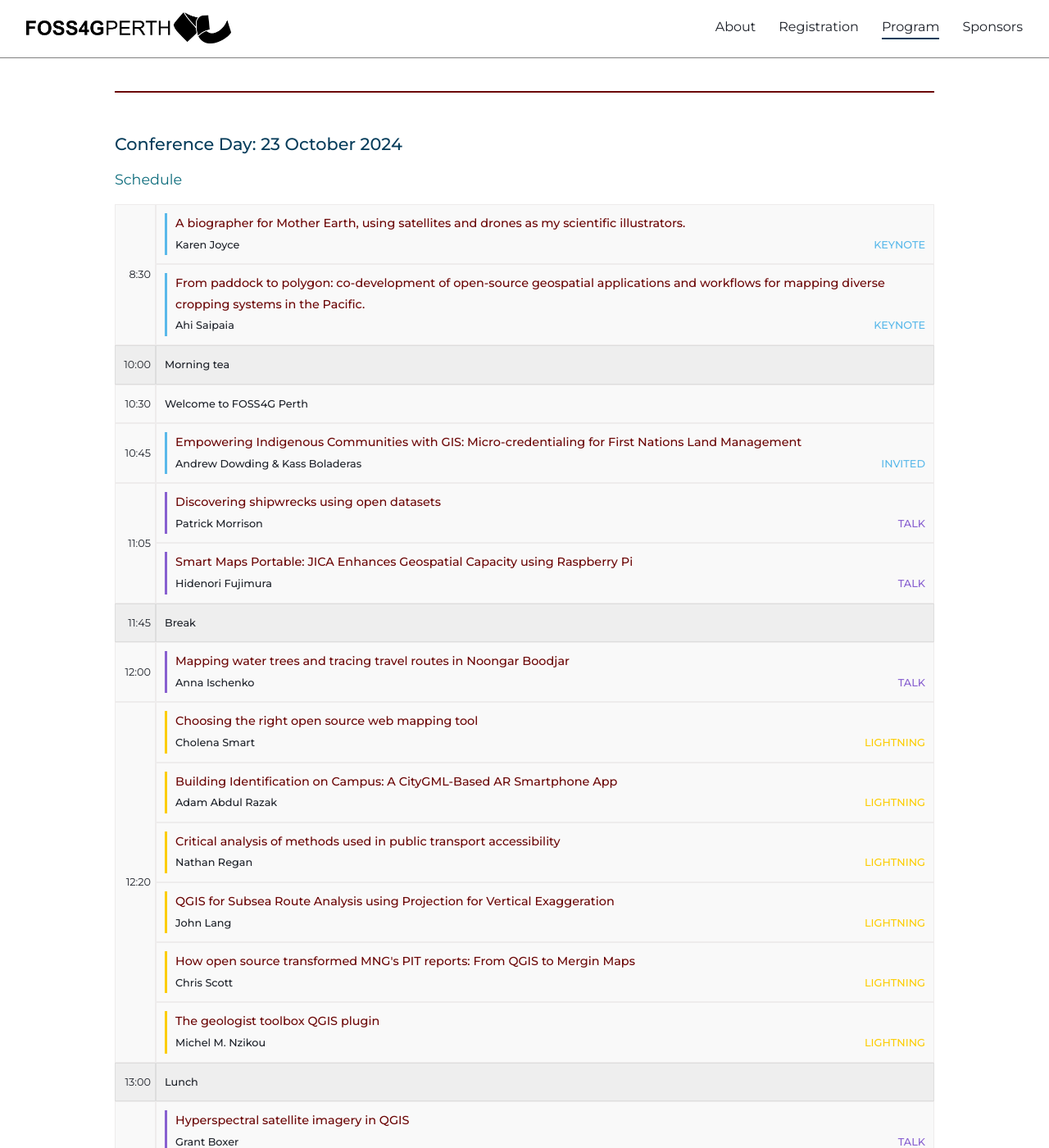
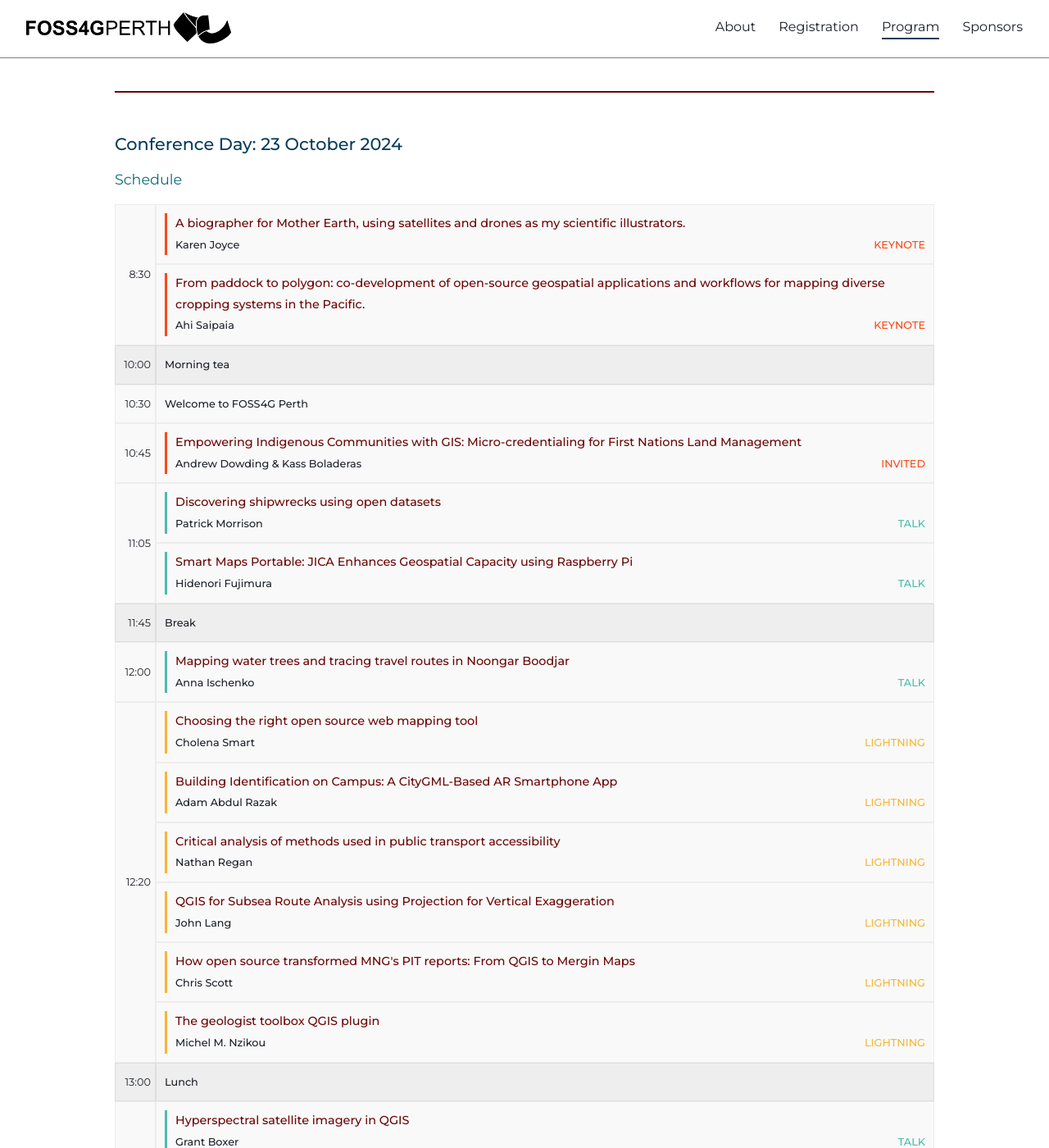
Before and after one commit to foss4g-perth-org/foss4g-perth-org.github.io, a Jekyll site: the page built from program.md, in a window 1280 px wide and 1400 px high, scrolled down 360 px. Shown: the whole window at 82% size. Built offline with Jekyll 4.4.1, drawn with Linux system fonts in a browser that asks for light colours; some web fonts are replaced; comment, search, counter and statistics services are not loaded.

Commit message:
colour change

```diff
--- a/_sass/_variable.scss
+++ b/_sass/_variable.scss
@@ -13,10 +13,10 @@ $color_two: #0B6B7B;
 $color_three: #F3B646;
 $color_four: #6b0505;
 
-$schedule_lightning: #fccd04;
-$schedule_talk: #8860d0;
-$schedule_keynote: #5ab9ea;
-$schedule_invited: #5ab9ea;
+$schedule_lightning: #f7b733;
+$schedule_talk: #4abdac;
+$schedule_keynote: #fc4a1a;
+$schedule_invited: #fc4a1a;
 
 // fonts
 $primary: 'Montserrat', sans-serif;
```
